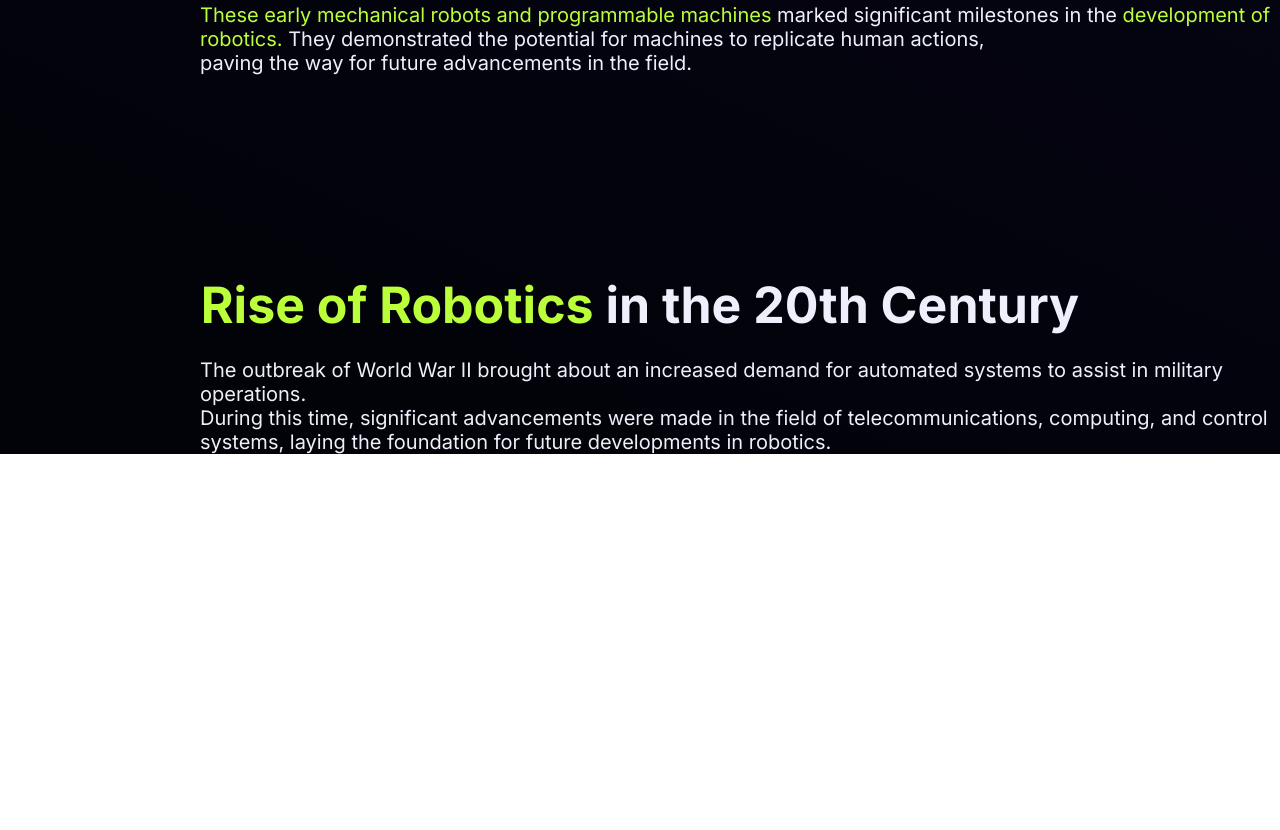
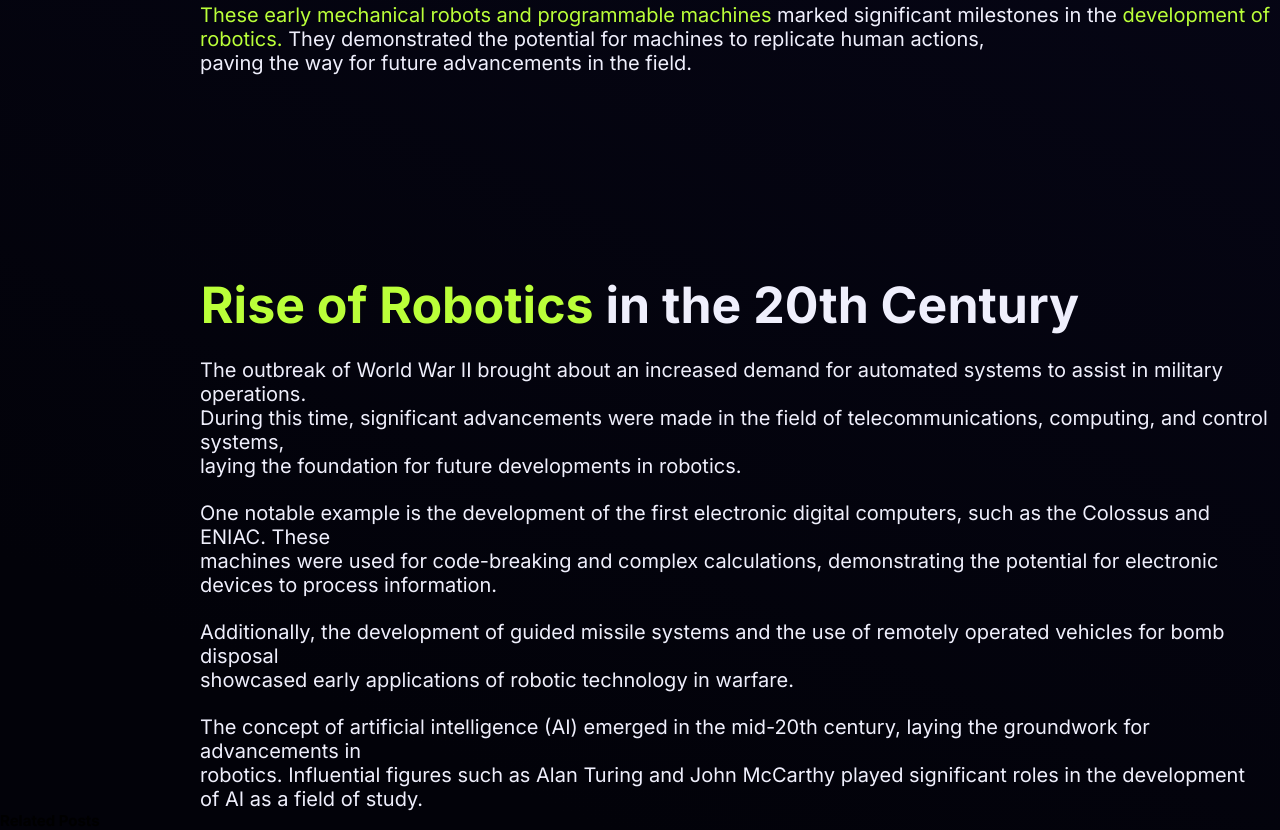
Before and after one commit to AMKolev22/biot-site, a website: page client/dist/robots-history-article.html in a window 1280 px wide. Shown: the part 2810-3640 px from the top of the page. Before the commit the page ends 3264 px from the top, so only its background shows below. Drawn offline with Linux system fonts and the light colour scheme.

Commit message:
add the third section of the article

```diff
--- a/client/dist/robots-history-article.html
+++ b/client/dist/robots-history-article.html
@@ -51,14 +51,14 @@
                     building mechanical</br> devices</span> that imitated human or animal movements.
                     These early automatons were often powered by</br> simple mechanisms like water, steam, or clockwork.</p>
 
-                    <p class="ancient-civilizations">One notable example is the <span class="civilizations">"Irrigation Device" invented by the ancient Egyptians around 250 BCE.</span>
+                <p class="ancient-civilizations">One notable example is the <span class="civilizations">"Irrigation Device" invented by the ancient Egyptians around 250 BCE.</span>
                     This automaton used</br> a series of water-filled vessels and valves to simulate a flowing river showcasing their
                     understanding of hydraulics.</p>
 
-                    <p class="ancient-civilizations">The Middle Ages witnessed significant progress in the development of mechanical automata. These devices, often</br> found in
+                <p class="ancient-civilizations">The Middle Ages witnessed significant progress in the development of mechanical automata. These devices, often</br> found in
                     churches and royal courts, were designed for entertainment and religious purposes.</p>
 
-                    <p class="ancient-civilizations"><span class="civilizations">The "Jacquard Loom," invented by Joseph-Marie Jacquard in the early 19th century</span>, is
+                <p class="ancient-civilizations"><span class="civilizations">The "Jacquard Loom," invented by Joseph-Marie Jacquard in the early 19th century</span>, is
                     an example of an early</br> programmable machine. It utilized punch cards to control the weaving of complex patterns,
                     </br>demonstrating an early form of automation.</p>
             </div>
@@ -77,16 +77,32 @@
 
                 <p class="early-robotics"><span class="industrial-revolution">These early mechanical robots and programmable machines</span> marked significant
                     milestones in the <span class="industrial-revolution">development of</br> robotics.</span> They demonstrated the potential for
-                   machines to replicate human actions, </br>paving the way for future advancements in the field.</p>
+                    machines to replicate human actions, </br>paving the way for future advancements in the field.</p>
             </div>
             <div class="third-part">
                 <h2 class="past-century"><span class="rise-century">Rise of Robotics</span> in the 20th Century</h2>
 
-                <p class="world-war-robots">The outbreak of World War II brought about an increased demand
+                <p class="world-war-robots">The outbreak of <span class="rise-century">World War II</span> brought about an increased demand
                     for automated systems to assist in military operations.</br>
-                   During this time, significant advancements were made in the field of telecommunications,
-                   computing, and control systems,
-                   laying the foundation for future developments in robotics.<p>
+                    During this time, significant advancements were made in the field of <span class="rise-century">telecommunications,
+                    computing, and control systems,</span></br> laying the foundation for future developments in robotics.<p>
+
+                <p class="world-war-robots">One notable example is the development of the first electronic digital computers,
+                    such as the Colossus and ENIAC. These</br> machines were used for code-breaking and complex calculations,
+                    demonstrating the potential for electronic devices to process information.</p>
+
+                <p class="world-war-robots">Additionally, <span class="rise-century">the development of guided missile systems and the use of remotely
+                    operated vehicles for bomb disposal</span></br>
+                    showcased early applications of robotic technology in warfare.</p>
+
+                    <p class="world-war-robots">The concept of artificial intelligence <span class="rise-century">(AI)</span> emerged in the <span class="rise-century">mid-20th century</span>,
+                        laying the groundwork for advancements in</br> robotics. Influential figures such as
+                        <span class="rise-century">Alan Turing</span> and <span class="rise-century">John McCarthy</span> played significant
+                        roles in the development</br> of AI as a field of study.</p>
+            </div>
+
+            <div class="othre-articles">
+                <h1 class="posts"><span class="">Related Posts</h1>
             </div>
 
 
```
